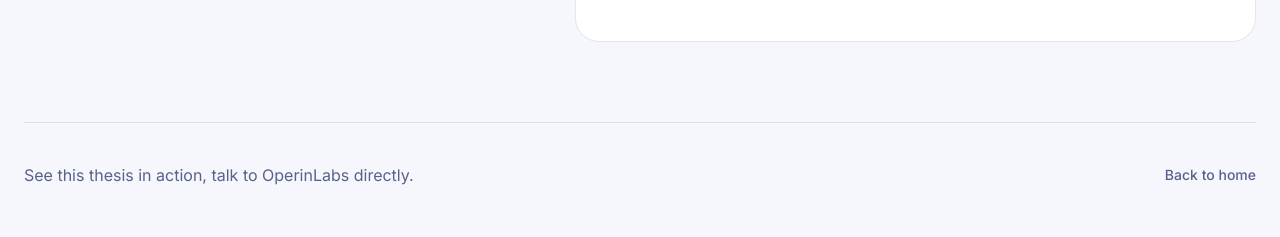
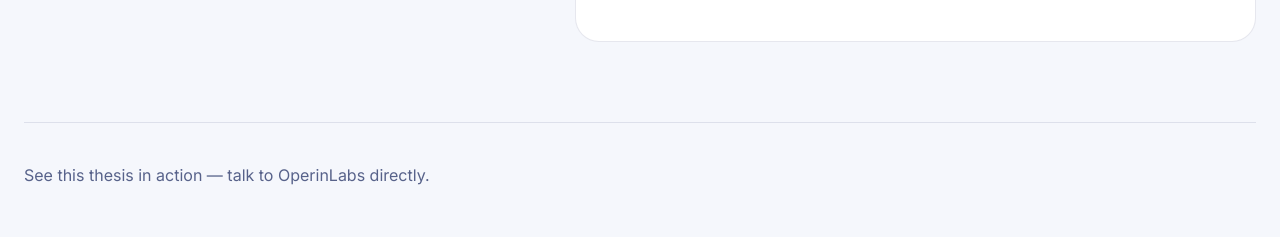
Before and after one commit to OperinLabs/OperinLabs-Landing-Page, a React (Vite) app: page /our-thesis in a window 1280 px wide. Shown: the part 2500-2737 px from the top of the page. Built offline with nearby package versions, Linux system fonts and the light colour scheme.

Commit message:
Update OurThesis.tsx

```diff
--- a/src/pages/OurThesis.tsx
+++ b/src/pages/OurThesis.tsx
@@ -1,5 +1,5 @@
 import { useState } from "react";
-import { useSearchParams, Link } from "react-router-dom";
+import { useSearchParams } from "react-router-dom";
 import { motion, AnimatePresence } from "framer-motion";
 import { thesisTopics as topics } from "../lib/thesisTopics";
 
@@ -149,16 +149,10 @@ export default function OurThesis() {
           </div>
         </div>
 
-        <div className="mt-20 flex flex-col items-start gap-4 border-t border-line pt-10 sm:flex-row sm:items-center sm:justify-between">
+        <div className="mt-20 border-t border-line pt-10">
           <p className="max-w-[46ch] text-ink-soft">
-            See this thesis in action, talk to OperinLabs directly.
+            See this thesis in action — talk to OperinLabs directly.
           </p>
-          <Link
-            to="/"
-            className="text-sm font-medium text-ink-soft transition-colors hover:text-ink"
-          >
-            Back to home
-          </Link>
         </div>
       </div>
     </section>
```
